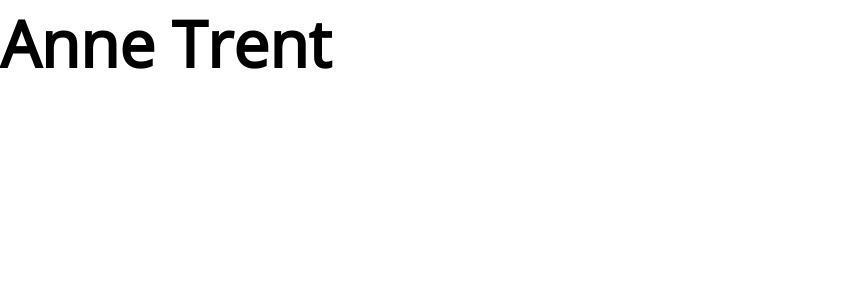
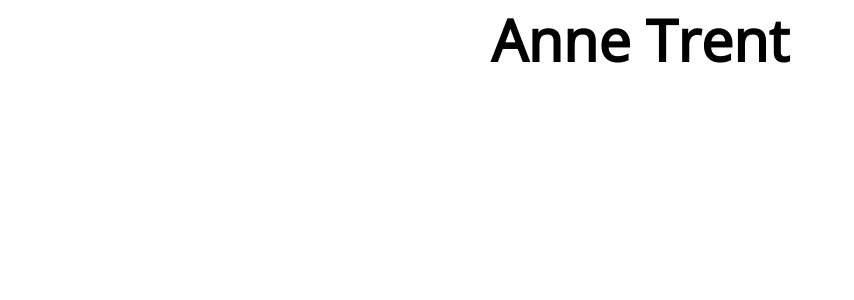
Before and after one commit to annetrent1/anne-trent, a Next.js app: page / in a window 1280 px wide. Shown: the top 300 px of the page, without its empty margins (0-854 px from the left). Built offline with nearby package versions, Linux system fonts and the light colour scheme.

Commit message:
add content

```diff
--- a/pages/index.js
+++ b/pages/index.js
@@ -1,11 +1,13 @@
+import Content from '../ui/content.js'
 import GlobalStyles from '../ui/global-styles.js'
 import Head from '../ui/head.js'
 import Header from '../ui/header.js'
 
 export default () =>
   <div>
-
     <Head />
     <GlobalStyles />
-    <Header />
+    <Content>
+      <Header />
+    </Content>
   </div>
--- /dev/null
+++ b/ui/content.js
@@ -0,0 +1,10 @@
+export default props =>
+<div className="content">
+  {props.children}
+  <style jsx>{`
+    .content {
+      margin: auto;
+    }
+
+  `}</style>
+</div>
--- a/ui/header.js
+++ b/ui/header.js
@@ -3,7 +3,8 @@ export default _ =>
   <h1 className="title">Anne Trent</h1>
   <style jsx>{`
       .title {
-        font-size: 4em;
+        font-size: 3.6em;
+        text-align: center;
       }
   `}</style>
 </header>
```
